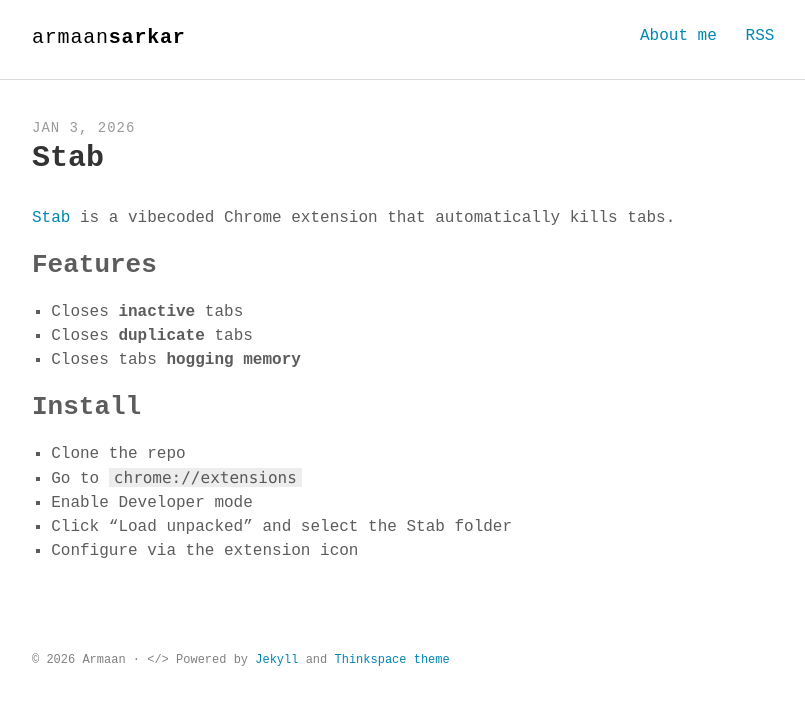
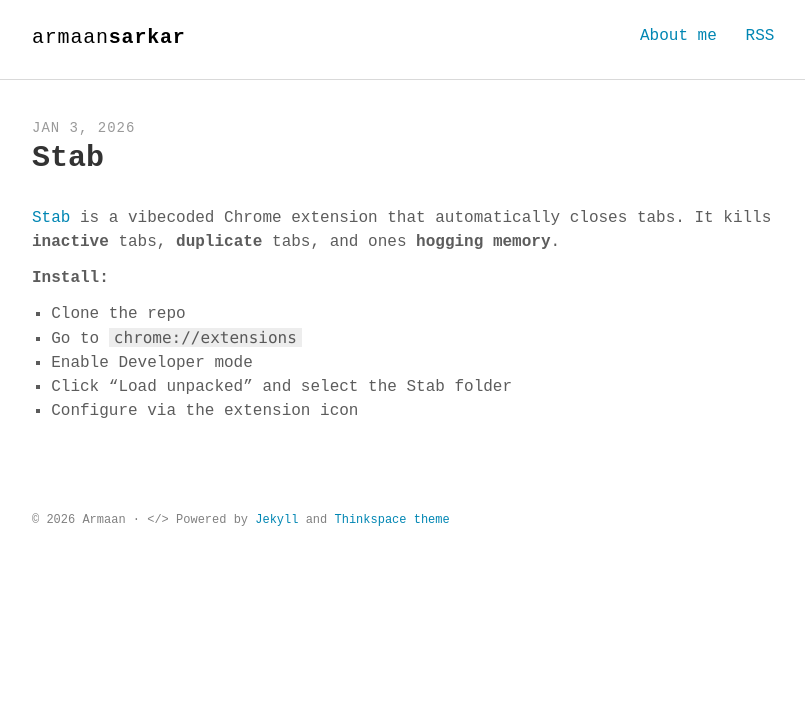
Before and after one commit to armaansarkar/blog, a Jekyll site: the page built from _posts/2026-01-03-stab.md, in a window 1280 px wide. Shown: the top 705 px of the page, without its empty margins (232-1037 px from the left). Built offline with Jekyll 4.4.1, drawn with Linux system fonts in a browser that asks for light colours; some web fonts are replaced.

Commit message:
Update Stab post

```diff
--- a/_posts/2026-01-03-stab.md
+++ b/_posts/2026-01-03-stab.md
@@ -5,16 +5,9 @@
 tags: vibecode
 ---
 
-[Stab](https://github.com/armaansarkar/stab) is a vibecoded Chrome extension that automatically kills tabs.
+[Stab](https://github.com/armaansarkar/stab) is a vibecoded Chrome extension that automatically closes tabs. It kills **inactive** tabs, **duplicate** tabs, and ones **hogging memory**.
 
-## Features
-
-- Closes **inactive** tabs
-- Closes **duplicate** tabs
-- Closes tabs **hogging memory**
-
-## Install
-
+**Install:**
 1. Clone the repo
 2. Go to `chrome://extensions`
 3. Enable Developer mode
```
